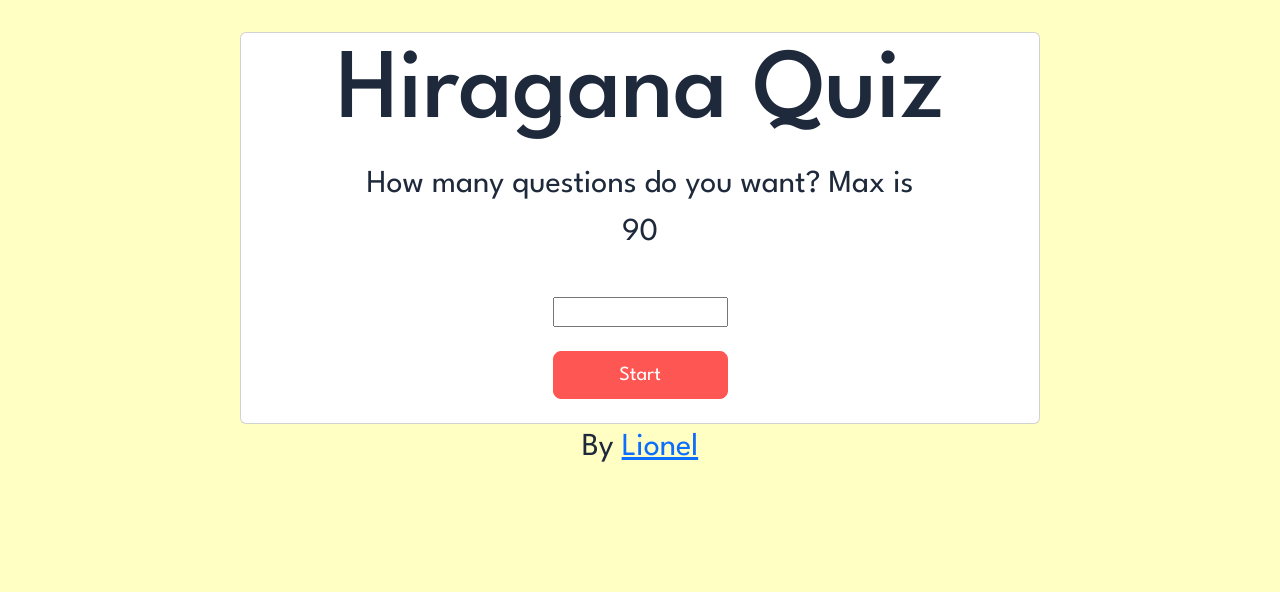
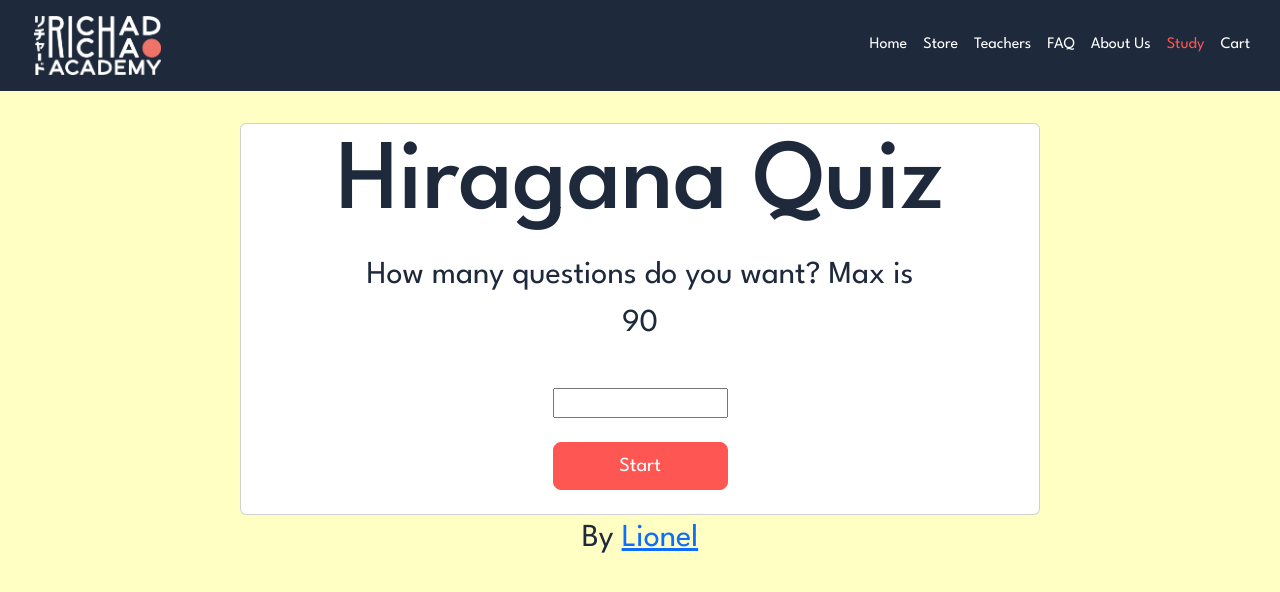
Before and after one commit to Lionel-Wilson/Racademy-Japanese-Character-Studying-App, an Angular app in the folder Hiragana Quiz/: page /Welcome in a window 1280 px wide. Shown: the top 592 px of the page. Built offline with nearby package versions, Linux system fonts and the light colour scheme.

Commit message:
Add NavBar

```diff
--- a/Hiragana Quiz/src/app/app.component.html
+++ b/Hiragana Quiz/src/app/app.component.html
@@ -6,6 +6,7 @@
 <!-- * * * * * * * * * Delete the template below * * * * * * * * * * -->
 <!-- * * * * * * * to get started with your project! * * * * * * * * -->
 <!-- * * * * * * * * * * * * * * * * * * * * * * * * * * * * * * * -->
+<app-navbar></app-navbar>
 <router-outlet></router-outlet>
 
 <!-- * * * * * * * * * * * * * * * * * * * * * * * * * * * * * * * -->
--- a/Hiragana Quiz/src/app/app.module.ts
+++ b/Hiragana Quiz/src/app/app.module.ts
@@ -8,13 +8,17 @@ import { HttpClientModule } from '@angular/common/http';
 import { ReactiveFormsModule } from '@angular/forms';
 import { WelcomeComponent } from './quiz/welcome/welcome.component';
 import { QuestionComponent } from './quiz/question/question.component';
+import { NavbarComponent } from './shared/Components/navbar/navbar.component';
+
 
 @NgModule({
   declarations: [
     AppComponent,
     QuizComponent,
     WelcomeComponent,
-    QuestionComponent
+    QuestionComponent,
+    NavbarComponent,
+
   ],
   imports: [
     BrowserModule,
--- /dev/null
+++ b/Hiragana Quiz/src/app/shared/Components/navbar/navbar.component.css
@@ -0,0 +1,21 @@
+nav{
+    background-color: #1e293b !important;
+    padding-top: 16px;
+    padding-bottom: 16px;
+}
+
+a{
+    color: white;
+    white-space: nowrap;
+}
+li :hover{
+    color: #90d1ed;
+}
+
+.active{
+    color: #fe5653 !important;;
+}
+
+.container-fluid{
+    max-width: 1260px;
+}
--- /dev/null
+++ b/Hiragana Quiz/src/app/shared/Components/navbar/navbar.component.html
@@ -0,0 +1,53 @@
+<nav class="navbar navbar-expand-lg bg-body-tertiary">
+  <div class="container-fluid">
+    <div class="container">
+      <a class="navbar-brand" href="#">
+        <img
+          src="../../../../assets/Images/RA-Logo-F-Color-W.png"
+          alt="Racademy-logo"
+          width="127"
+        />
+      </a>
+    </div>
+    <button
+      class="navbar-toggler"
+      type="button"
+      data-bs-toggle="collapse"
+      data-bs-target="#navbarText"
+      aria-controls="navbarText"
+      aria-expanded="false"
+      aria-label="Toggle navigation"
+    >
+      <span class="navbar-toggler-icon"></span>
+    </button>
+    <div class="collapse navbar-collapse" id="navbarText">
+      <ul class="navbar-nav me-auto mb-2 mb-lg-0">
+        <li class="nav-item">
+          <a class="nav-link" href="https://racademy.co.uk/">Home</a>
+        </li>
+        <li class="nav-item">
+          <a class="nav-link" href="https://racademy.co.uk/store/">Store</a>
+        </li>
+        <li class="nav-item">
+          <a class="nav-link" href="https://racademy.co.uk/teachers/"
+            >Teachers</a
+          >
+        </li>
+        <li class="nav-item">
+          <a class="nav-link" href="https://racademy.co.uk/faq/">FAQ</a>
+        </li>
+        <li class="nav-item">
+          <a class="nav-link" href="https://racademy.co.uk/about-us/"
+            >About Us</a
+          >
+        </li>
+        <li class="nav-item">
+          <a class="nav-link active" aria-current="page" href="#">Study</a>
+        </li>
+        <li class="nav-item">
+          <a class="nav-link" href="https://racademy.co.uk/cart/">Cart</a>
+        </li>
+      </ul>
+    </div>
+  </div>
+</nav>
```
Also changed, not shown: Hiragana Quiz/src/app/shared/Components/navbar/navbar.component.ts (added, +10 -0 lines), Hiragana Quiz/src/assets/Images/RA-Logo-F-Color-W.png (added), 1 other file (tests, documents, lock files or other folders).
